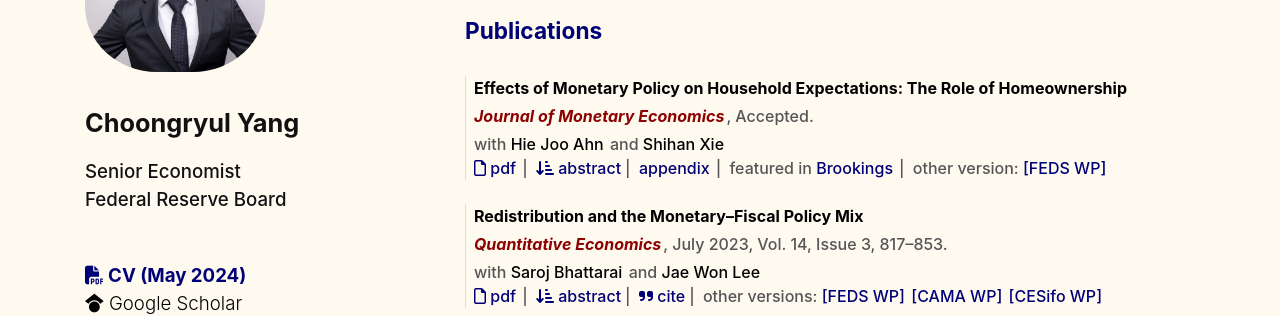
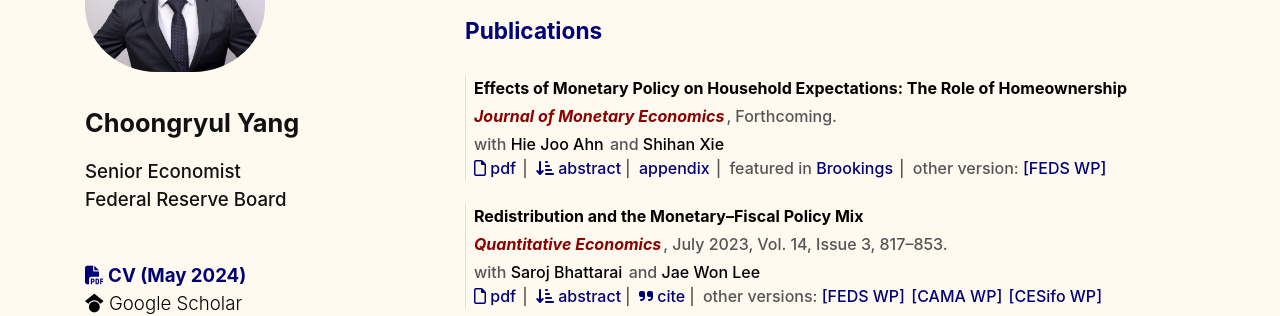
Before and after one commit to choongryulyang/choongryulyang.github.io, a Jekyll site: the page index.html, which Jekyll copies as it is, in a window 1280 px wide and 900 px high. Shown: the part 206-522 px from the top of the window. Built offline with Jekyll 4.4.1, drawn with Linux system fonts in a browser that asks for light colours; nearby versions of some CDN libraries.

Commit message:
Update index.html

```diff
--- a/index.html
+++ b/index.html
@@ -135,9 +135,9 @@
                             <span class="" style="color: #000000">
                                 <b>Effects of Monetary Policy on Household Expectations: The Role of Homeownership</b>
                             </span><br>
-                            <span class="conf pt-1""><a class=" journal" href="research/AXY_JME.pdf" target="_blank"
+                            <span class="conf pt-1""><a class=" journal" href="https://doi.org/10.1016/j.jmoneco.2024.103599" target="_blank"
                                 onclick="gtag('event','Click',{'event_category': 'AXY','event_action':'Click','event_label':'AXY JME'})">
-                                <b><i>Journal of Monetary Economics</b></i></a>, Accepted.</span><br>
+                                <b><i>Journal of Monetary Economics</b></i></a>, Forthcoming.</span><br>
                             with
                             <a class="author" href="https://sites.google.com/site/hiejooahn/" target="_blank"
                                 onclick="gtag('event','Click',{'event_category': 'Coauthors','event_action':'Click','event_label':'Hie Joo'})">Hie
```
